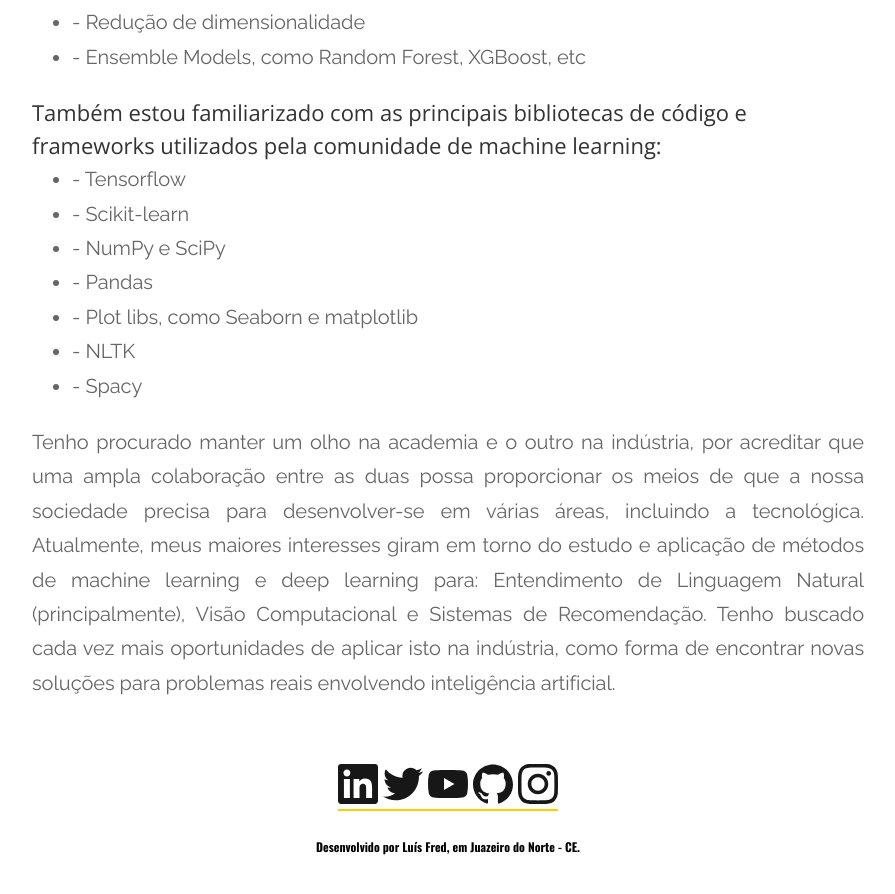
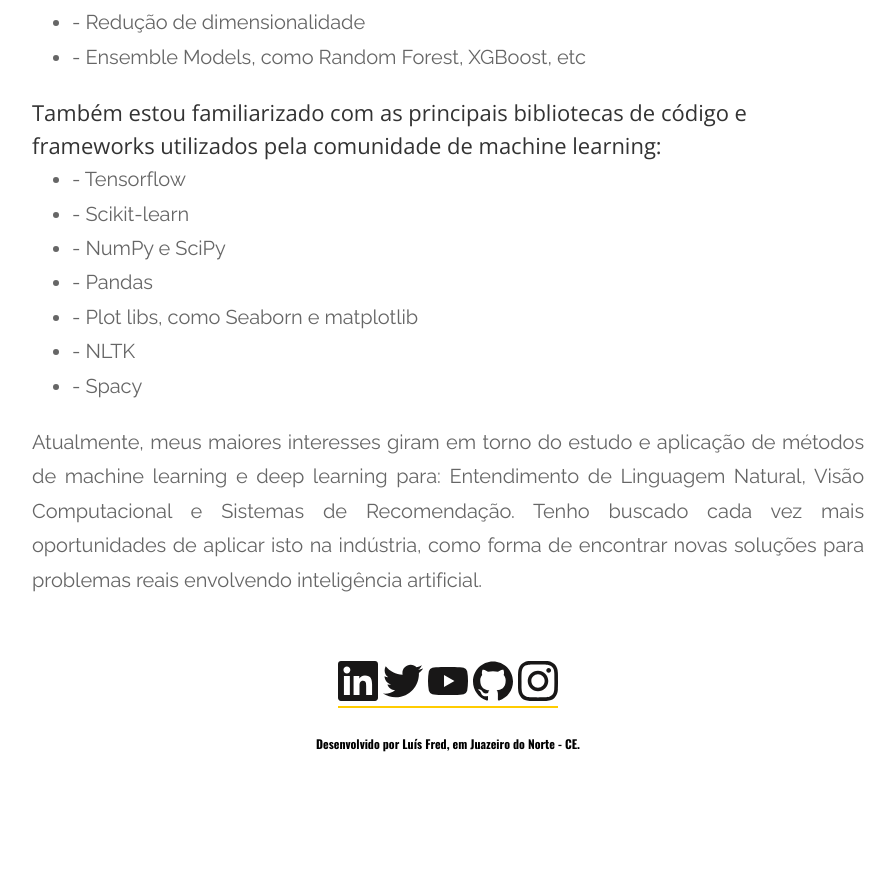
Before and after one commit to luisfredgs/luisfredgs.github.io, a Jekyll site: the page built from sobre.html, in a window 1280 px wide and 900 px high, scrolled down 1165 px. Shown: the top 894 px of the window, without its empty margins (192-1087 px from the left). Built offline with Jekyll 4.4.1, drawn with Linux system fonts in a browser that asks for light colours; comment, search, counter and statistics services are not loaded; after the commit the page ends 1962 px from its top, so only the background shows below that.

Commit message:
Update sobre.html

```diff
--- a/sobre.html
+++ b/sobre.html
@@ -43,7 +43,7 @@ permalink: /sobre/
 
   	</p>
   	<p>
-  		Tenho procurado manter um olho na academia e o outro na indústria, por acreditar que uma ampla colaboração entre as duas possa proporcionar os meios de que a nossa sociedade precisa para desenvolver-se em várias áreas, incluindo a tecnológica. Atualmente, meus maiores interesses giram em torno do estudo e aplicação de métodos de machine learning e deep learning para: Entendimento de Linguagem Natural (principalmente), Visão Computacional e Sistemas de Recomendação. Tenho buscado cada vez mais oportunidades de aplicar isto na indústria, como forma de encontrar novas soluções para problemas reais envolvendo inteligência artificial.
+  		Atualmente, meus maiores interesses giram em torno do estudo e aplicação de métodos de machine learning e deep learning para: Entendimento de Linguagem Natural, Visão Computacional e Sistemas de Recomendação. Tenho buscado cada vez mais oportunidades de aplicar isto na indústria, como forma de encontrar novas soluções para problemas reais envolvendo inteligência artificial.
   	</p>
   </article>
 </div>
```
